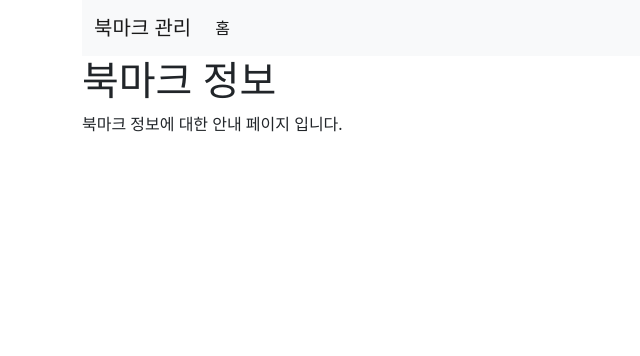
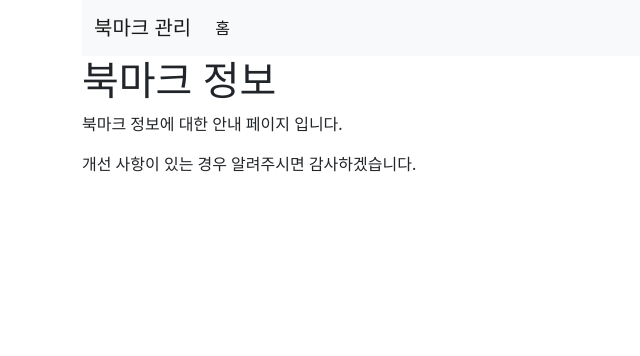
Before and after one commit to webtattoo-kakao/python-bookmark, a Django app: page /bookmark/info/ in a window 1280 px wide. Shown: the top 356 px of the page, without its empty margins (0-640 px from the left). Run offline with Django 3.2, Linux system fonts and the light colour scheme.

```diff
--- a/bookmark/templates/bookmark/bookmark_info.html
+++ b/bookmark/templates/bookmark/bookmark_info.html
@@ -8,6 +8,8 @@
 {% block content %}
 
     <h1>북마크 정보</h1>
-    <p>  북마크 정보에 대한 안내 페이지 입니다. </p>
+    <p>북마크 정보에 대한 안내 페이지 입니다.</p>
+
+    <p>개선 사항이 있는 경우 알려주시면 감사하겠습니다.</p>
 
 {% endblock %}
```
Also changed, not shown: 1 other file.
